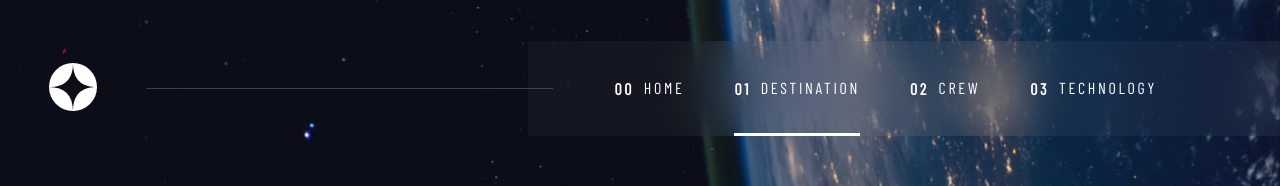
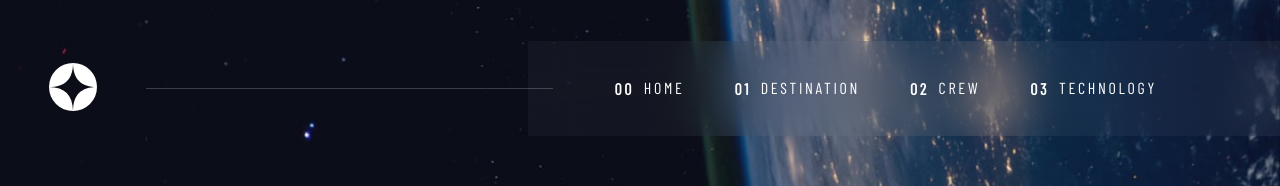
Before and after one commit to THEMIDFIRE/Space-tourism, a React (Vite) app: page /Space-tourism/destination in a window 1280 px wide. Shown: the top 186 px of the page. Built offline with nearby package versions, Linux system fonts and the light colour scheme; a web font is replaced by a local one.

Commit message:
Fixed active state problems

```diff
--- a/src/App.jsx
+++ b/src/App.jsx
@@ -9,7 +9,7 @@ const App = () => {
       <Header />
       <main>
         <Routes>
-          <Route exact path="/Space-tourism" element={<Home />} />
+          <Route exact path="/Space-tourism/" element={<Home />} />
           {/* <Route path="/Space-tourism/destination" element={<Destination />} /> */}
           {/* <Route path="/Space-tourism/crew" element={<Crew />} /> */}
           {/* <Route path="/Space-tourism/technology" element={<Technology />} /> */}
--- a/src/components/Header.jsx
+++ b/src/components/Header.jsx
@@ -17,19 +17,19 @@ const Header = () => {
     const img = { url: "assets/shared/logo.svg", alt: "Space Tourism logo" };
 
     const nav = [
-        { id: 1, number: "00", title: "Home", url: "/Space-tourism" },
+        { id: 1, number: "00", title: "Home", url: "/Space-tourism/" },
         {
             id: 2,
             number: "01",
             title: "Destination",
-            url: "/Space-tourism/destination",
+            url: "/Space-tourism/destination/",
         },
-        { id: 3, number: "02", title: "Crew", url: "/Space-tourism/crew" },
+        { id: 3, number: "02", title: "Crew", url: "/Space-tourism/crew/" },
         {
             id: 4,
             number: "03",
             title: "Technology",
-            url: "/Space-tourism/technology",
+            url: "/Space-tourism/technology/",
         },
     ];
 
```
